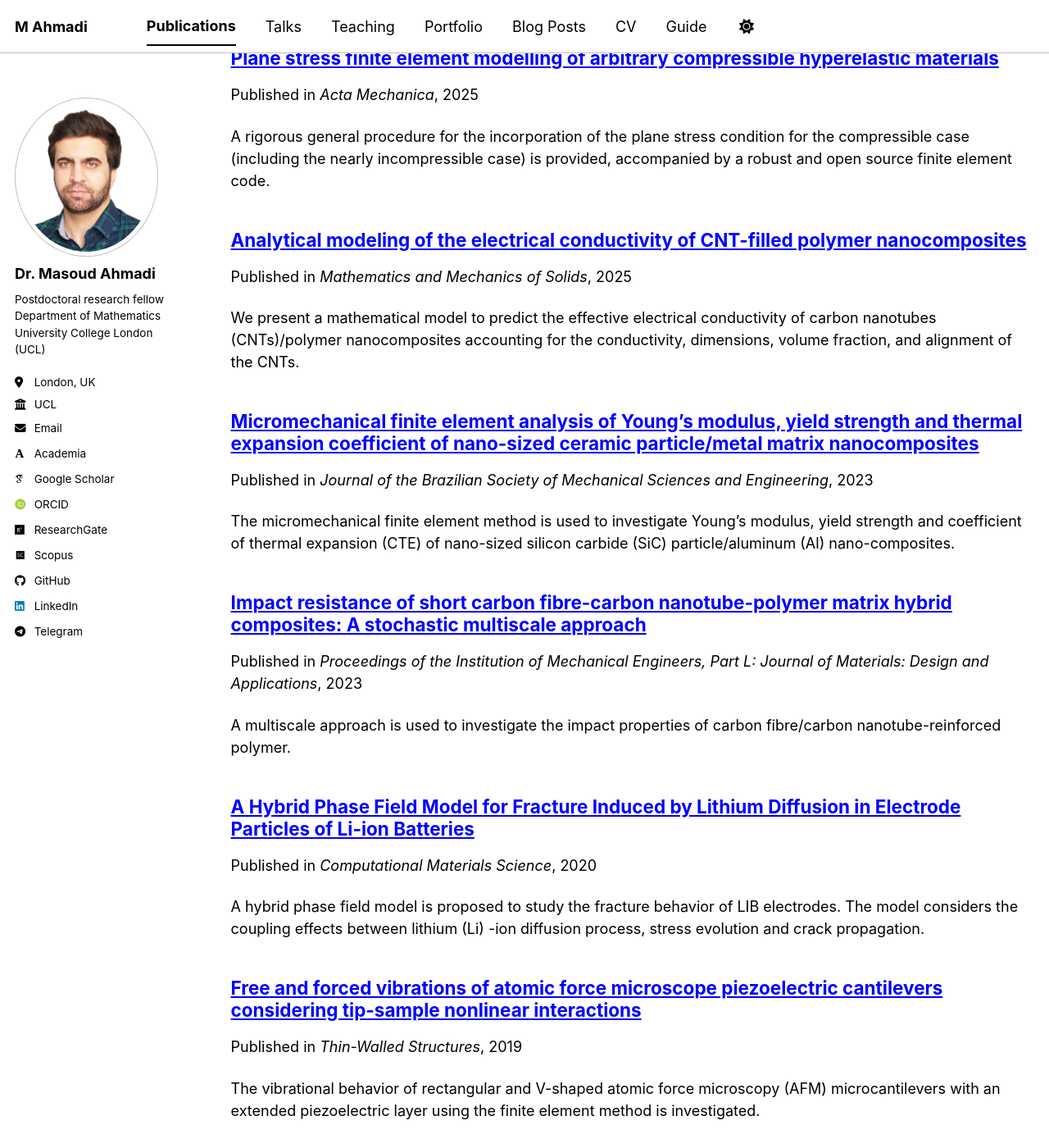
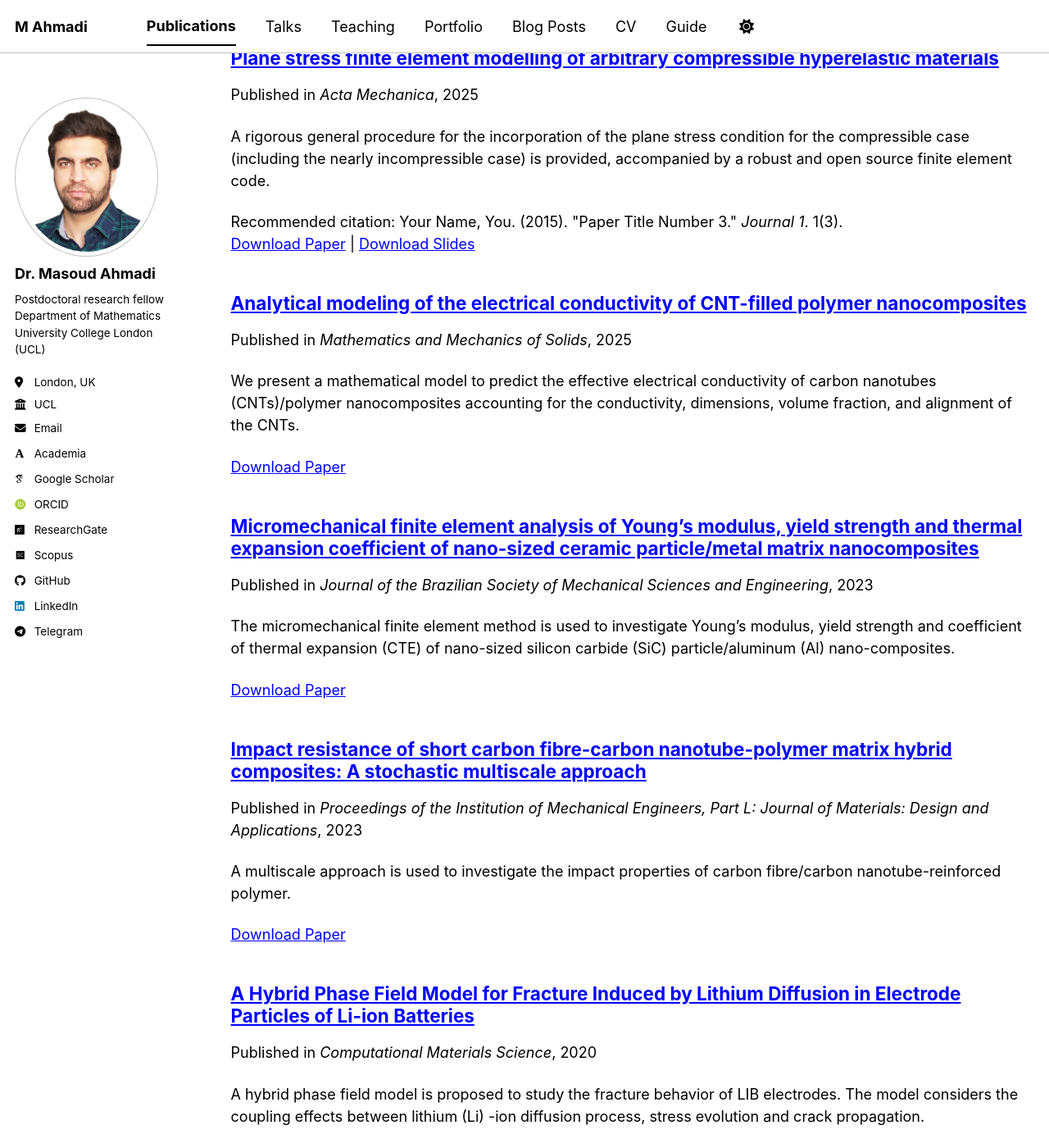
Before and after one commit to Masoud16ahm/Masoud16ahm.github.io, a Jekyll site: the page built from _pages/publications.html, in a window 1280 px wide and 1400 px high, scrolled down 249 px. Shown: the whole window at 82% size. Built offline with Jekyll 4.4.1, drawn with Linux system fonts in a browser that asks for light colours; some web fonts are replaced; a script bundle is joined from its source files by our own code; library files that are not in the unit come from our copies; some of the changed text lies outside the part shown.

Commit message:
Refactor citation display logic in archive-single.html

```diff
--- a/_includes/archive-single.html
+++ b/_includes/archive-single.html
@@ -52,28 +52,33 @@
     <p class="archive__item-excerpt" itemprop="description"><p>{{ post.excerpt | markdownify | remove: '<p>' | remove: '</p>' }}<strong><a href="{{ base_path }}{{ post.url }}" rel="permalink"> Read more</a></strong></p></p>
     {% endif %}
 
-
-    <p style="font-size: smaller">
-
-    {% if page.citation and page.citation != "" %}
-    Recommended citation: {{ page.citation }}<br>
+    {% if post.citation and post.paperurl and post.slidesurl and post.bibtexurl %}
+      <p>Recommended citation: {{ post.citation }}<br /><a href="{{ post.paperurl }}">Download Paper</a> | <a href="{{ post.slidesurl }}">Download Slides</a> | <a href="{{ post.bibtexurl }}">Download Bibtex</a></p>
+    {% elsif post.citation and post.paperurl and post.slidesurl %}
+      <p>Recommended citation: {{ post.citation }}<br /><a href="{{ post.paperurl }}">Download Paper</a> | <a href="{{ post.slidesurl }}">Download Slides</a></p>
+    {% elsif post.citation and post.paperurl and post.bibtexurl %}
+      <p>Recommended citation: {{ post.citation }}<br /><a href="{{ post.paperurl }}">Download Paper</a> | <a href="{{ post.bibtexurl }}">Download Bibtex</a></p>
+    {% elsif post.citation and post.paperurl %}
+      <p>Recommended citation: {{ post.citation }}<br /><a href="{{ post.paperurl }}">Download Paper</a></p>
+    {% elsif post.citation and post.slidesurl and post.bibtexurl %}
+      <p>Recommended citation: {{ post.citation }}<br /><a href="{{ post.slidesurl }}">Download Slides</a> | <a href="{{ post.bibtexurl}}">Download Bibtex</a></p>
+    {% elsif post.citation and post.slidesurl %}
+      <p>Recommended citation: {{ post.citation }}<br /><a href="{{ post.slidesurl }}">Download Slides</a></p>
+    {% elsif post.citation and post.bibtexurl %}
+      <p>Recommended citation: {{ post.citation }}<br /><a href="{{ post.bibtexurl }}">Download Bibtex</a></p>
+    {% elsif post.citation %}
+      <p>Recommended citation: {{ post.citation }}</p>
+    {% elsif post.paperurl and post.bibtexurl %}
+      <p><a href="{{ post.paperurl }}">Download Paper</a> | <a href="{{ post.bibtexurl }}">Download Bibtex</a></p>
+    {% elsif post.paperurl %}
+      <p><a href="{{ post.paperurl }}">Download Paper</a></p>
+    {% elsif post.slidesurl and post.bibtexurl %}
+      <p><a href="{{ post.slidesurl }}">Download Slides</a> | <a href="{{ post.bibtexurl }}">Download Bibtex</a></p>
+    {% elsif post.slidesurl %}
+      <p><a href="{{ post.slidesurl }}">Download Slides</a></p>
+    {% elsif post.bibtexurl %}
+      <p><a href="{{ post.bibtexurl }}">Download Bibtex</a></p>
     {% endif %}
-
-    {% if page.paperurl %}
-    <a href="{{ page.paperurl }}">Download Paper</a>
-    {% endif %}
-
-    {% if page.slidesurl %}
-    {% if page.paperurl %} | {% endif %}
-    <a href="{{ page.slidesurl }}">Download Slides</a>
-    {% endif %}
-
-    {% if page.bibtexurl %}
-    {% if page.paperurl or page.slidesurl %} | {% endif %}
-    <a href="{{ page.bibtexurl }}">Download Bibtex</a>
-    {% endif %}
-
-    </p>
 
   </article>
 </div>
```
